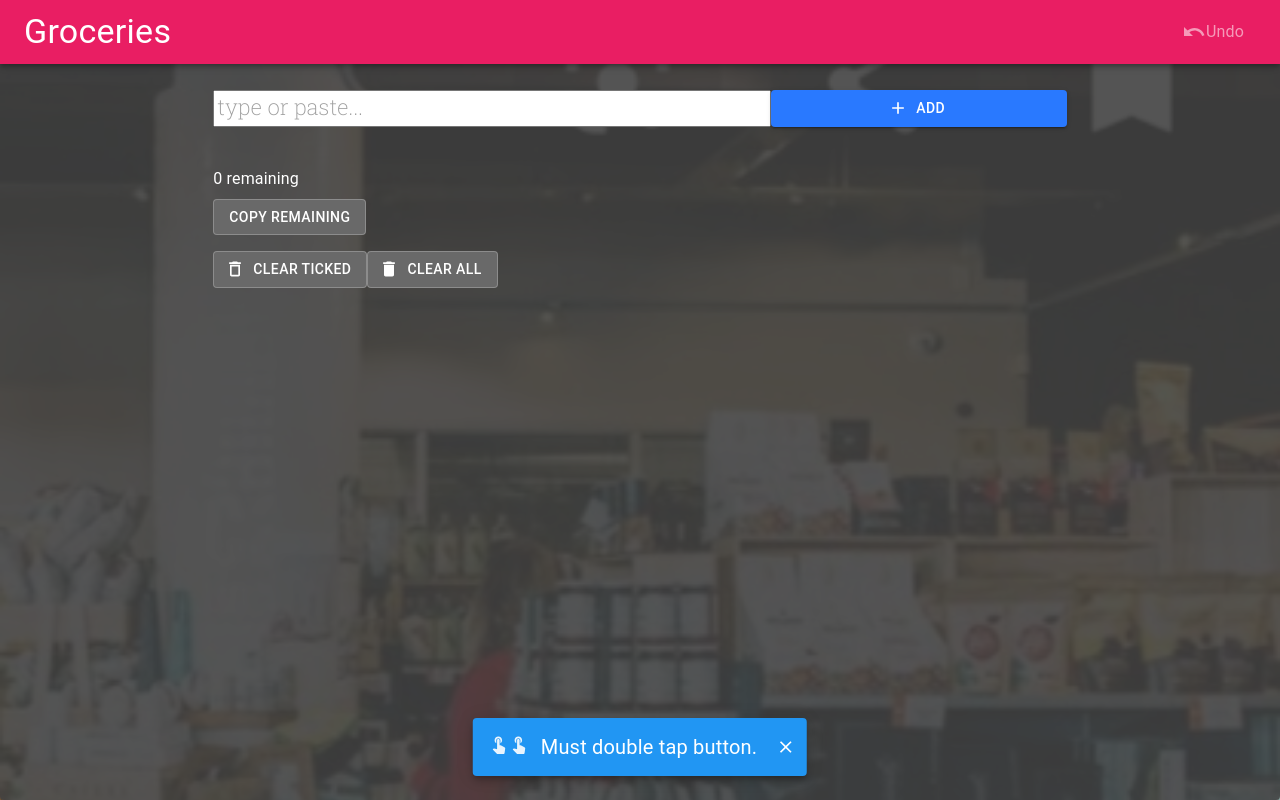
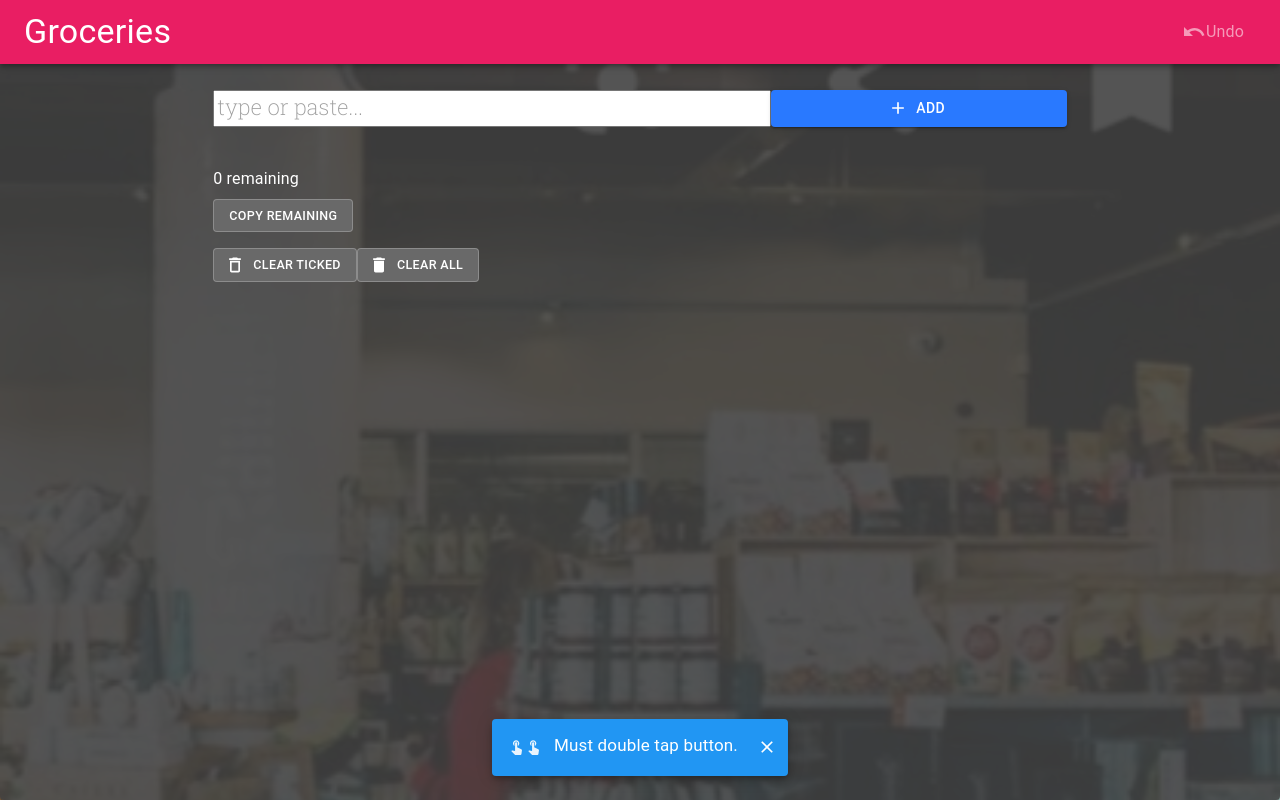
Before and after one commit to SilvaTN/react-list, a React (Create React App) app: page / in a window 1280 px wide. Both pictures are taken after a click on the button "CLEAR TICKED". Built offline with nearby package versions, Linux system fonts and the light colour scheme.

Commit message:
made bottom buttons smaller

```diff
--- a/src/App.js
+++ b/src/App.js
@@ -249,7 +249,7 @@ function App() {
 
             <TodoList todos={todos} toggleTodo={toggleTodo} selectOnlyThis={selectOnlyThis}  updateTodo={updateTodo} />
             <div style={{marginBottom: "1vh", marginTop: "2vh"}}><Typography>{todos.filter(todo => !todo.complete).length} remaining</Typography></div>
-            <Button style={{backgroundColor: "#696969"}} variant="outlined" onClick={handleCopyList}>Copy Remaining</Button>
+            <Button style={{backgroundColor: "#696969", fontSize: "12.5px"}} variant="outlined" onClick={handleCopyList}>Copy Remaining</Button>
 
   {/* in the options, you can clear all and clear complete items */}
             <ClearButtons handleShowDblTapMsg={handleShowDblTapMsg} handleClearAllTodos={handleClearAllTodos} handleClearDoneTodos={handleClearDoneTodos} />
@@ -270,12 +270,12 @@ function App() {
         <Alert
           onClose={handleClose}
           icon={<span>
-            <TouchAppIcon style={{fontSize: "20px"}} />
-            <TouchAppIcon style={{fontSize: "20px"}} />
+            <TouchAppIcon style={{fontSize: "17px"}} />
+            <TouchAppIcon style={{fontSize: "17px"}} />
           </span>}
           severity="info"
         >
-          <Typography style={{fontSize: "20px"}}> Must double tap button. </Typography>
+          <Typography style={{fontSize: "17px"}}> Must double tap button. </Typography>
         </Alert>
       </Snackbar>
       <Snackbar open={copySnackIsOpen} autoHideDuration={3000} onClose={handleCloseCopyMsg}>
@@ -287,12 +287,12 @@ function App() {
         <Alert
           onClose={handleCloseEditMsg}
           icon={<span>
-            <TouchAppIcon style={{fontSize: "20px"}} />
-            <TouchAppIcon style={{fontSize: "20px"}} />
+            <TouchAppIcon style={{fontSize: "17px"}} />
+            <TouchAppIcon style={{fontSize: "17px"}} />
           </span>}
           severity="info"
         >
-          <Typography style={{fontSize: "20px"}}> Double tap item to edit. </Typography>
+          <Typography style={{fontSize: "17px"}}> Double tap item to edit. </Typography>
         </Alert>
       </Snackbar>
     </Paper>
--- a/src/ClearButtons.jsx
+++ b/src/ClearButtons.jsx
@@ -6,14 +6,14 @@ import { Button, Grid} from "@material-ui/core";
 function ClearButtons({handleClearDoneTodos, handleClearAllTodos, handleShowDblTapMsg}) {
     return (
         <Grid item container style={{marginTop: "2vh"}} >
-            <Button style={{backgroundColor: "#696969"}}
+            <Button style={{backgroundColor: "#696969", fontSize: "12.5px"}}
                 variant="outlined"
                 startIcon={<DeleteOutlineIcon />}
                 onDoubleClick={handleClearDoneTodos}
                 onClick={handleShowDblTapMsg}>
                 Clear Ticked
             </Button>
-            <Button style={{backgroundColor: "#696969"}}
+            <Button style={{backgroundColor: "#696969", fontSize: "12.5px"}}
                 variant="outlined"
                 startIcon={<DeleteIcon />}
                 onDoubleClick={handleClearAllTodos}
```
